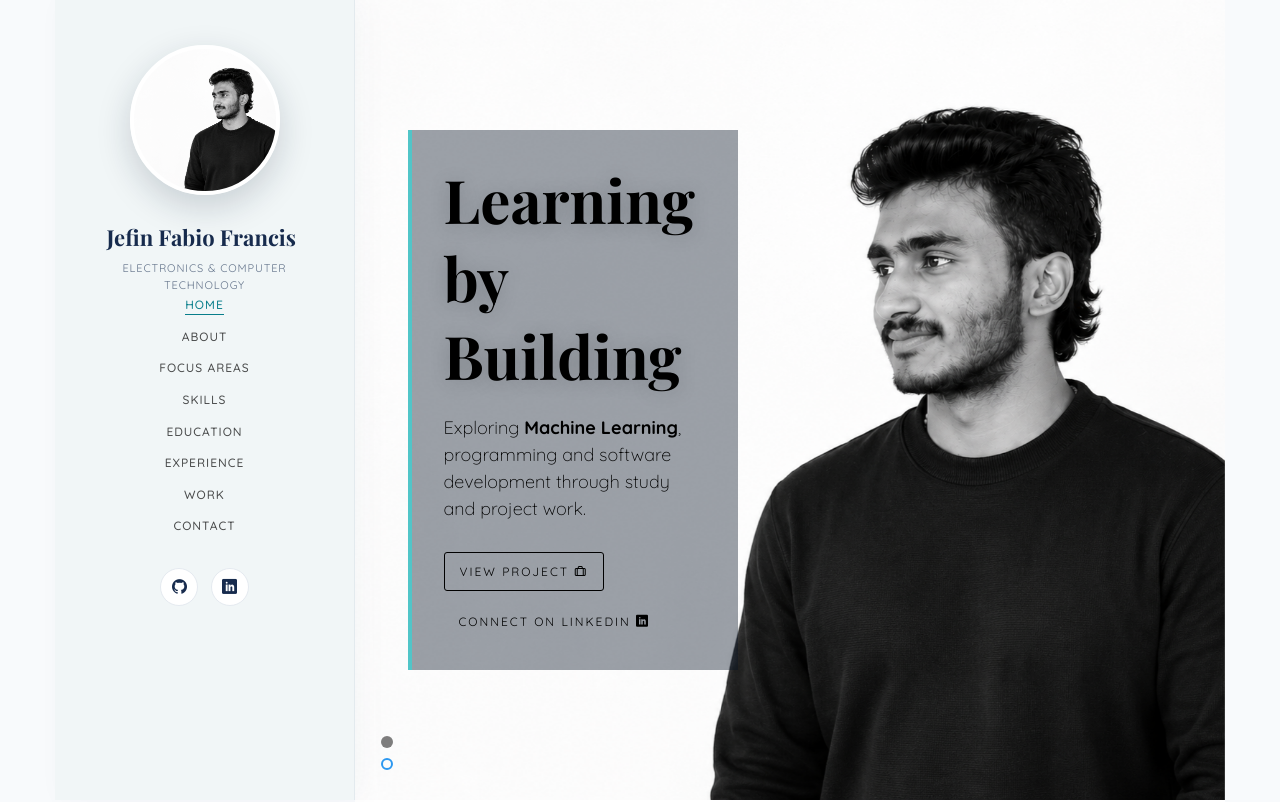
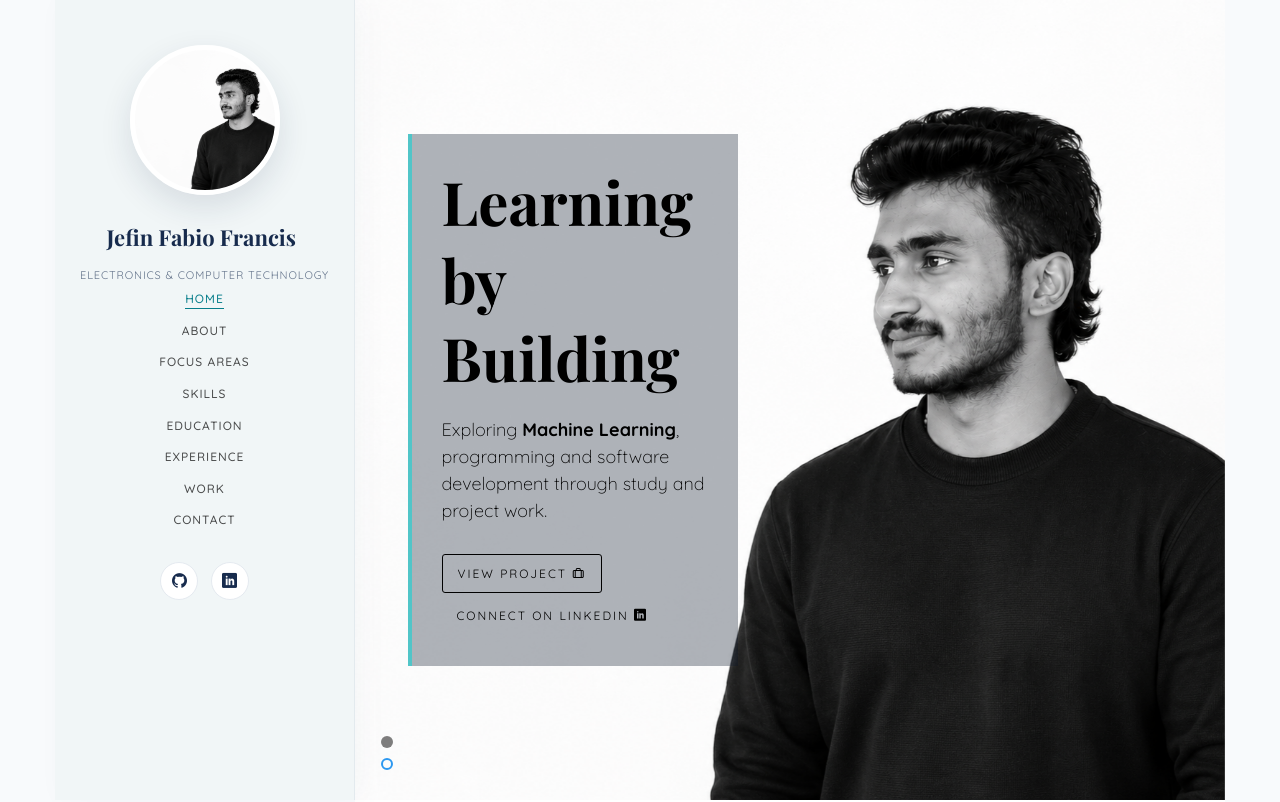
Before and after one commit to Jefffi7/jefin-portfolio, a plain HTML site: page index.html in a window 1280 px wide. Shown: the top 802 px of the page. Drawn offline with nearby package versions, Linux system fonts and the light colour scheme; files whose address does not match are found by name; a web font is replaced by a local one.

Commit message:
Restore previous portfolio styling

```diff
--- a/css/portfolio.css
+++ b/css/portfolio.css
@@ -275,65 +275,3 @@ a:focus-visible, button:focus-visible {
   .focus-grid { grid-template-columns: 1fr; }
   .focus-card { min-height: 0; }
 }
-/* Professional hero and profile portrait */
-#colorlib-aside .author-img {
-  background-size: cover;
-  background-position: 68% 30%;
-  border: 4px solid #fff;
-  box-shadow: 0 12px 34px rgba(16, 35, 56, .18);
-}
-#colorlib-aside > .text-center > span {
-  display: block;
-  max-width: 220px;
-  margin: 0 auto;
-  line-height: 1.5;
-}
-#colorlib-hero .slides > li { background-position: 64% center; }
-#colorlib-hero .overlay {
-  background: linear-gradient(90deg, rgba(8, 22, 38, .82) 0%, rgba(8, 22, 38, .56) 48%, rgba(8, 22, 38, .08) 100%);
-}
-#colorlib-hero .slider-text-inner .desc {
-  max-width: 720px;
-  padding: 30px 32px;
-  border-left: 4px solid #51c5c8;
-  background: rgba(8, 22, 38, .4);
-  backdrop-filter: blur(4px);
-}
-#colorlib-hero .slider-text-inner h1 { text-shadow: 0 2px 20px rgba(0,0,0,.18); }
-#colorlib-hero .slider-text-inner h2 {
-  max-width: 620px;
-  font-size: 19px;
-  line-height: 1.65;
-}
-.hero-actions {
-  display: flex;
-  flex-wrap: wrap;
-  gap: 12px;
-  align-items: center;
-  margin-top: 22px;
-}
-.hero-actions .btn { margin: 0; }
-.hero-actions .btn-linkedin {
-  display: inline-block;
-  padding: 12px 18px;
-  color: #fff;
-  border: 1px solid rgba(255,255,255,.72);
-  border-radius: 3px;
-  font-size: 13px;
-  font-weight: 700;
-  letter-spacing: .04em;
-  text-transform: uppercase;
-}
-.hero-actions .btn-linkedin:hover,
-.hero-actions .btn-linkedin:focus {
-  color: #102b45;
-  background: #fff;
-}
-@media (max-width: 768px) {
-  #colorlib-hero .slides > li { background-position: 68% center; }
-  #colorlib-hero .overlay {
-    background: linear-gradient(90deg, rgba(8, 22, 38, .82), rgba(8, 22, 38, .48));
-  }
-  #colorlib-hero .slider-text-inner .desc { padding: 22px; }
-  .hero-actions { gap: 8px; }
-}
```
